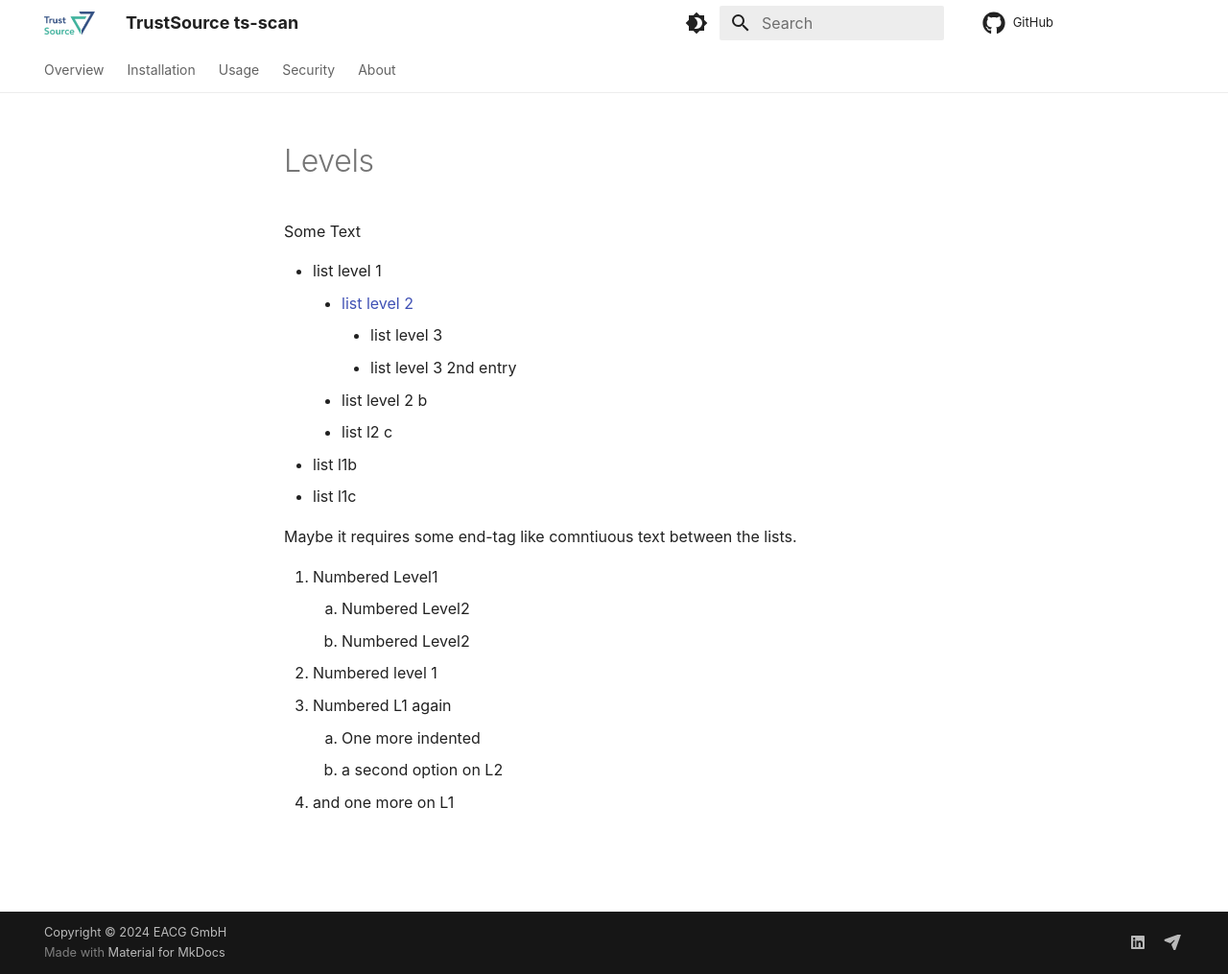
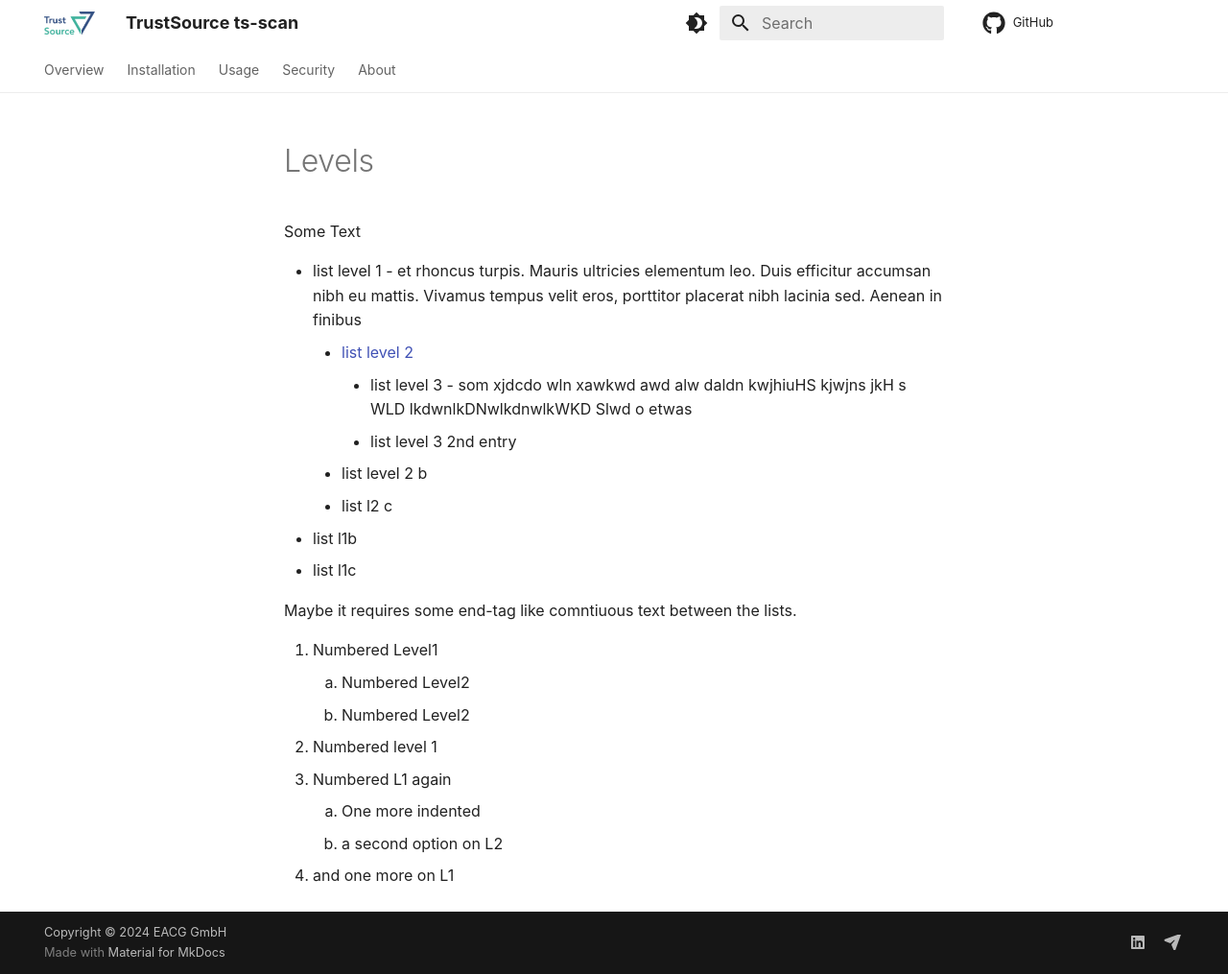
Before and after one commit to TrustSource/ts-scan, an MkDocs documentation site: the page built from docs/levels.md, in a window 1280 px wide and 1015 px high. Shown: the whole window at 96% size. Built offline with MkDocs 1.6.1 and Material for MkDocs 9.7.7, drawn with Linux system fonts in a browser that asks for light colours; comment, search, counter and statistics services are not loaded.

Commit message:
try wokring list with more text

```diff
--- a/docs/levels.md
+++ b/docs/levels.md
@@ -1,8 +1,11 @@
 Some Text
 
-- list level 1
+- list level 1 - et rhoncus turpis. Mauris ultricies elementum leo. Duis efficitur
+  accumsan nibh eu mattis. Vivamus tempus velit eros, porttitor placerat nibh
+  lacinia sed. Aenean in finibus
 	* [list level 2](https://somehwere.com)
-		+ list level 3
+		+ list level 3 - som xjdcdo wln xawkwd awd alw daldn kwjhiuHS kjwjns jkH s WLD lkdwnlkDNwlkdnwlkWKD Slwd o
+		etwas
 		+ list level 3 2nd entry
 	* list level 2 b
 	* list l2 c
```
